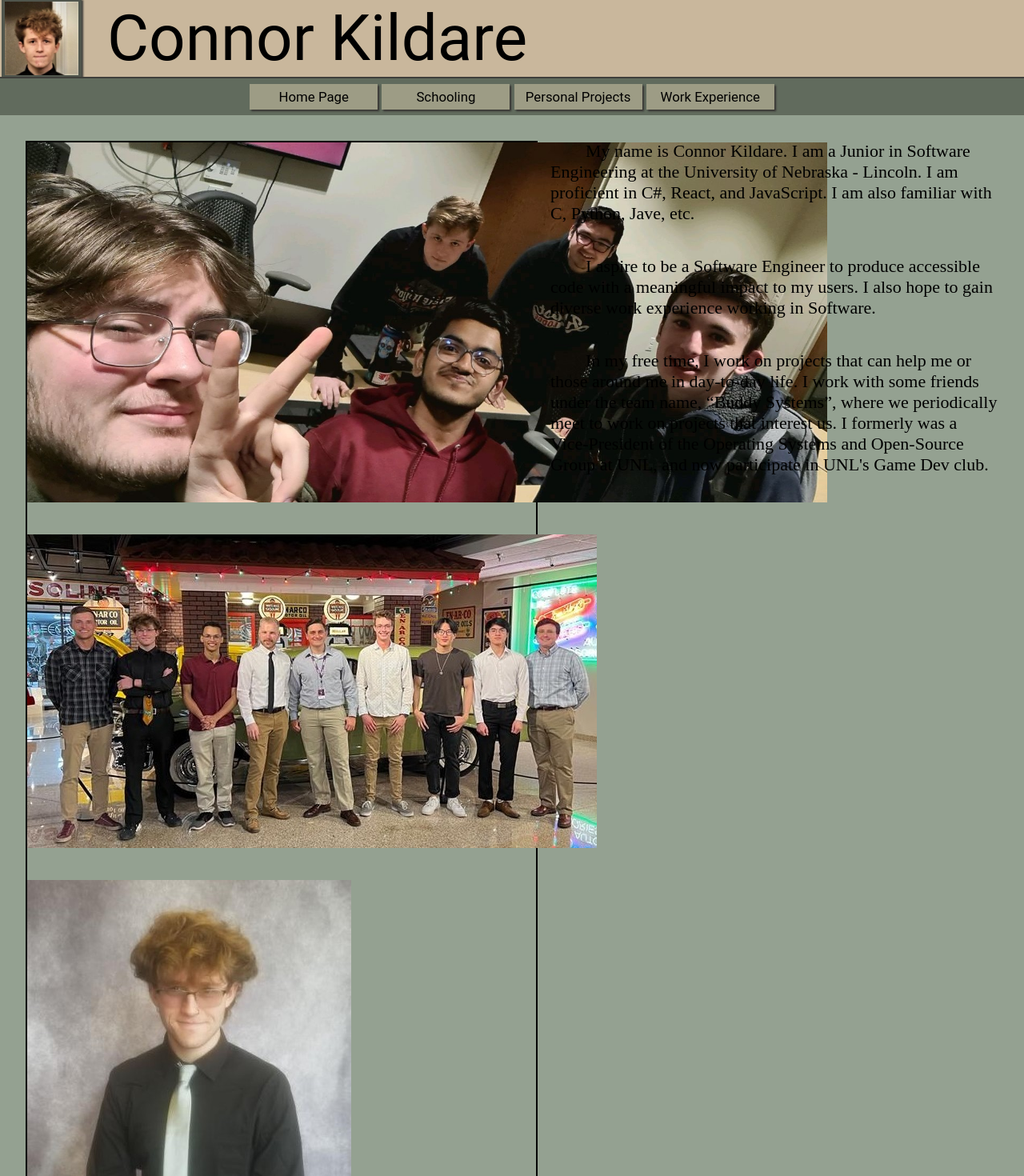
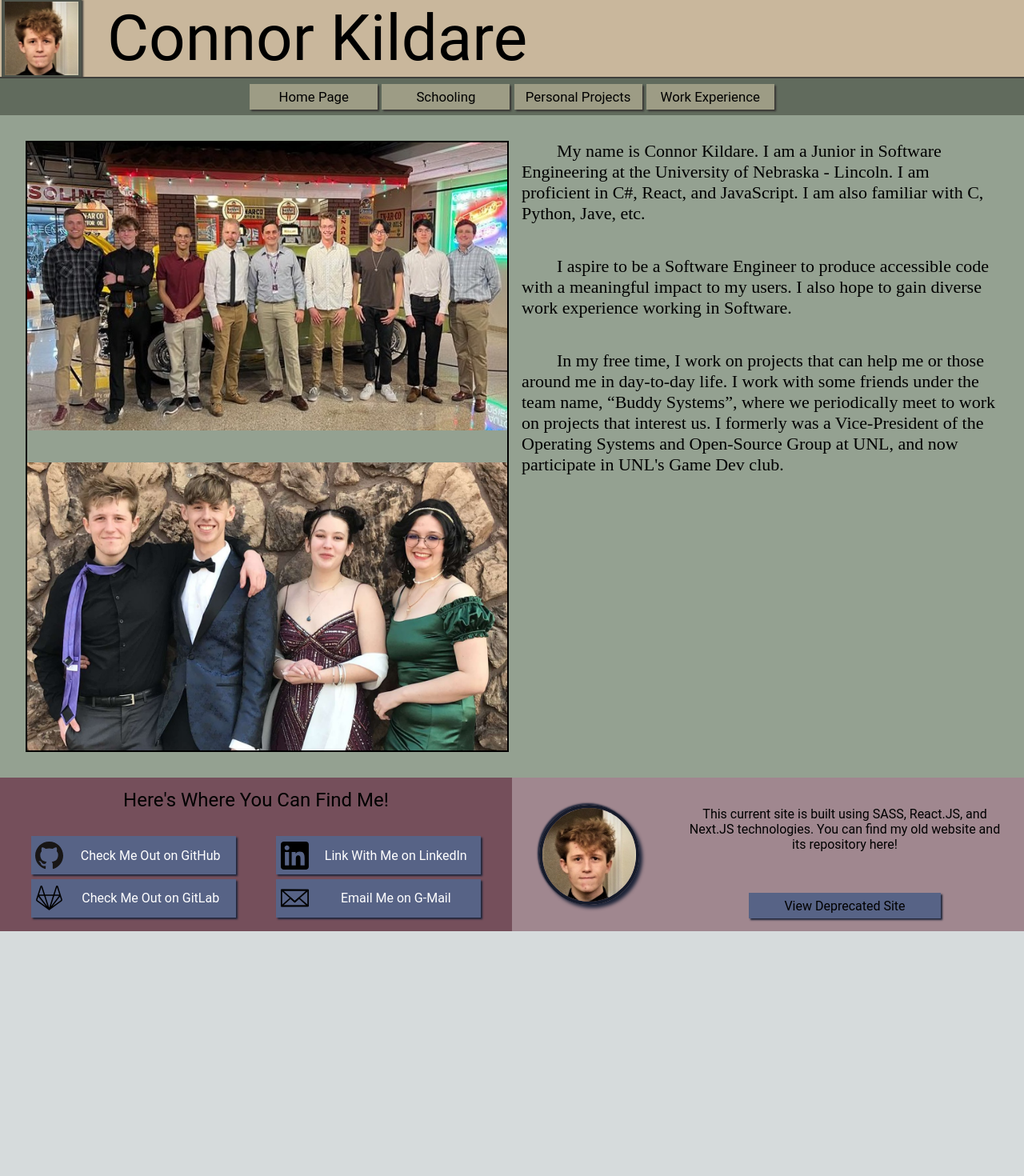
Before and after one commit to ckildare/ckildare.github.io, a Next.js app: page / in a window 1280 px wide. Shown: the top 1470 px of the page at 80% size. After the commit the page ends 1164 px from the top, so only its background shows below. Built offline with nearby package versions, Linux system fonts and the light colour scheme.

Commit message:
Settled on pictures for home page

```diff
--- a/src/pages/home.js
+++ b/src/pages/home.js
@@ -18,13 +18,8 @@ export default function Home() {
   return (
     <div className={styles.homeContainer}>
       <div className={styles.photoContainer}>
-        <Image width={1000} height={450} src={cornHacks} alt={"Picture is of team mates and I during a hackathon event looking tired."}/>
-        <Image src={speedway} alt={"Me with my little brother and some friends."}/>
-        <Image src={jobFair} alt={"Me with my little brother and some friends."}/>
-        <Image width={900} height={700} src={prom} alt={"Me with my little brother and some friends."}/>
-        <Image src={wilbur} alt={"Me with my little brother and some friends."}/>
-        <Image src={spriteCranberry} alt={"Me with my little brother and some friends."}/>
-        <Image width={500} height={500} src={photoWithGageFriends} alt={"Me with my little brother and some friends."}/>
+        <Image width={600} height={360} src={speedway} alt={"Me with my little brother and some friends."}/>
+        <Image width={600} height={360} src={prom} alt={"Me with my little brother and some friends."}/>
       </div>
       <div className={styles.introductionContainer}>
         <p>{tab}My name is Connor Kildare. I am a Junior in Software Engineering at the University of Nebraska - Lincoln. I am proficient in C#, React, and JavaScript. I am also familiar with C, Python, Jave, etc. </p>
```
Also changed, not shown: src/public/my-photos/prom.jpg.
